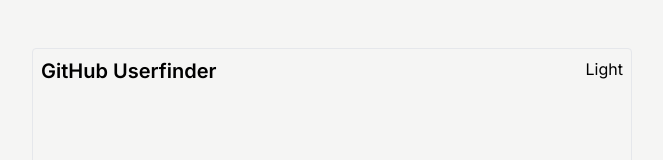
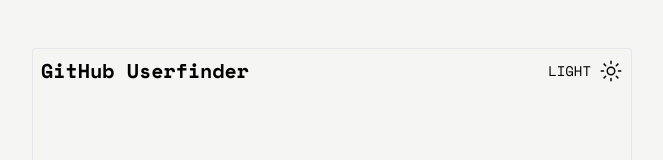
Before and after one commit to KaranGulve4342/github-userfinder, a Next.js app: page / in a window 1280 px wide. Shown: the top 160 px of the page, without its empty margins (308-971 px from the left). Built offline with nearby package versions, Linux system fonts and the light colour scheme.

Commit message:
DarkAndLightBtn.tsx added + font (Space_mono) added

```diff
--- /dev/null
+++ b/src/app/components/DarkAndLigntBtn.tsx
@@ -0,0 +1,28 @@
+/** @format */
+"use client";
+import React from "react";
+import { IoSunnyOutline } from "react-icons/io5";
+
+import { useTheme } from "next-themes";
+import { LuMoonStar } from "react-icons/lu";
+
+type Props = {};
+
+export default function DarkAndLightBtn({}: Props) {
+  const { resolvedTheme, setTheme } = useTheme();
+
+  function toggleDark() {
+    if (resolvedTheme === "light") setTheme("dark");
+    if (resolvedTheme === "dark") setTheme("light");
+  }
+
+  return (
+    <div className="flex items-center gap-2">
+      <p className="text-sm">{resolvedTheme === "light" ? "DARK" : "LIGHT"}</p>
+
+      <button onClick={toggleDark} className="text-2xl">
+        {resolvedTheme === "light" ? <LuMoonStar /> : <IoSunnyOutline />}
+      </button>
+    </div>
+  );
+}
--- a/src/app/layout.tsx
+++ b/src/app/layout.tsx
@@ -1,8 +1,9 @@
 import type { Metadata } from 'next'
-import { Inter } from 'next/font/google'
+import { Inter, Space_Mono } from 'next/font/google'
 import './globals.css'
 
 const inter = Inter({ subsets: ['latin'] })
+const space_mono = Space_Mono({ subsets: ['latin'], weight: ["400", "700"] });
 
 export const metadata: Metadata = {
   title: 'Create Next App',
@@ -16,7 +17,7 @@
 }) {
   return (
     <html lang="en">
-      <body className={inter.className}>{children}</body>
+      <body className={space_mono.className}>{children}</body>
     </html>
   )
 }
--- a/src/app/page.tsx
+++ b/src/app/page.tsx
@@ -1,4 +1,5 @@
 import Image from 'next/image'
+import DarkAndLightBtn from './components/DarkAndLigntBtn'
 
 export default function Home() {
   return (
@@ -8,7 +9,7 @@
       <div className='border mx-auto flex w-full max-w-[600px] flex-col gap-8 rounded p-2'>
         <section className='flex justify-between gap-3'>
             <p className='text-xl font-semibold'>GitHub Userfinder</p>
-            <p>Light</p>
+            <DarkAndLightBtn />
         </section>
       </div>
 
```
Also changed, not shown: package.json (+6 -4 lines), 1 other file (tests, documents, lock files or other folders).
